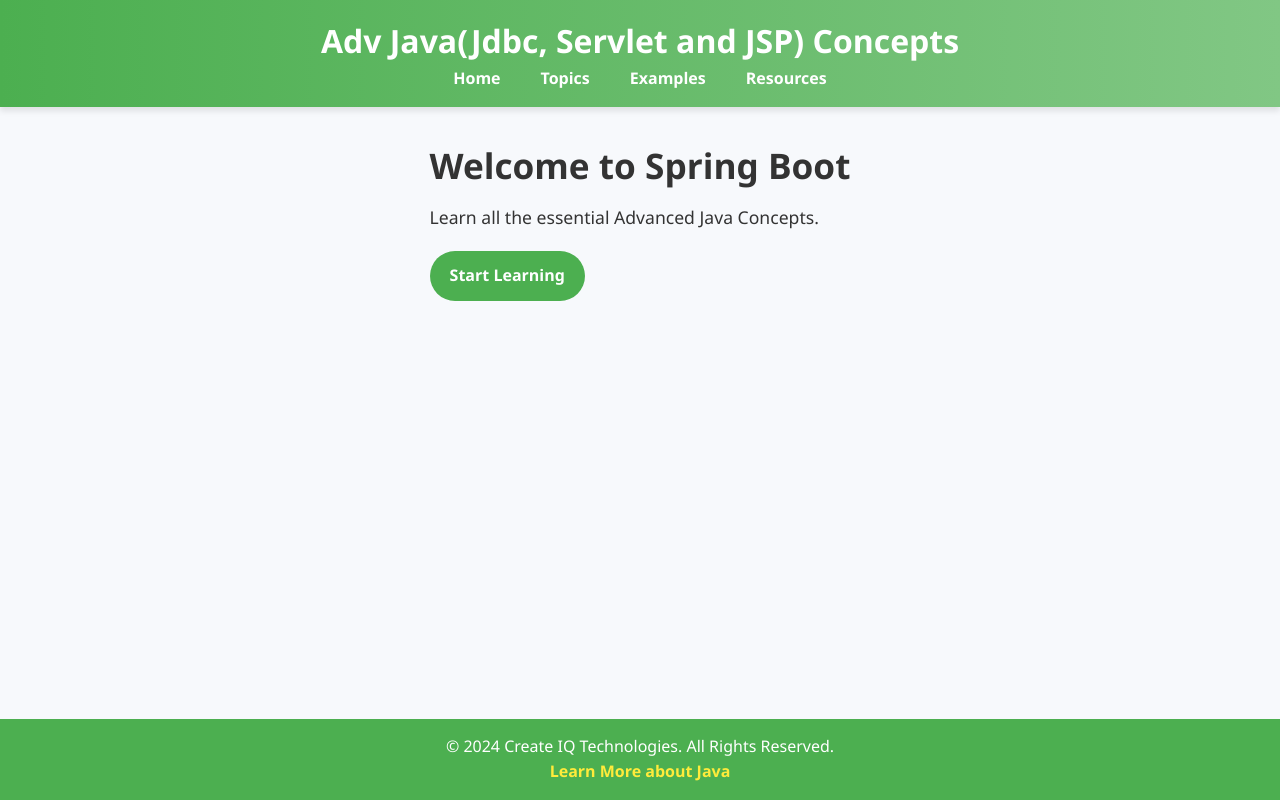
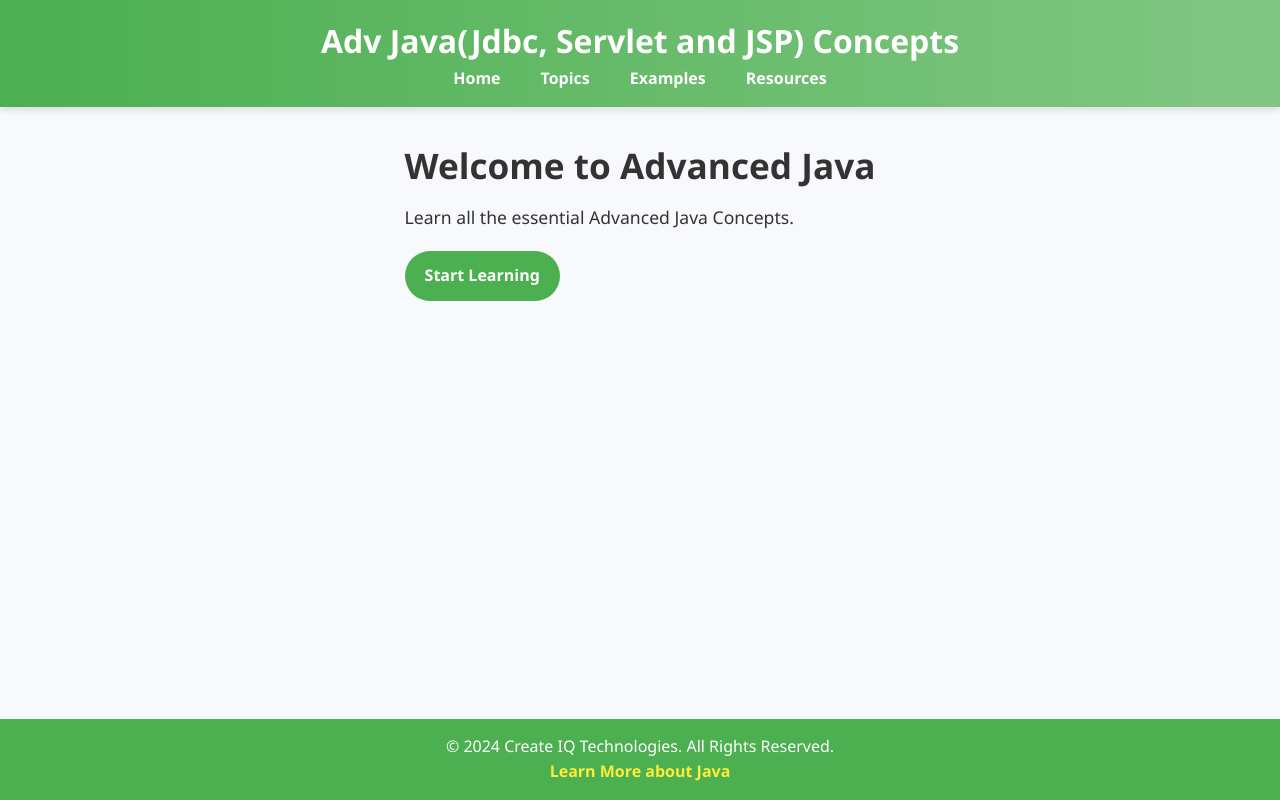
Before and after one commit to vidvaan/adv-java, a plain HTML site: page index.html in a window 1280 px wide. Drawn offline with Linux system fonts and the light colour scheme.

Commit message:
Update index.html

```diff
--- a/index.html
+++ b/index.html
@@ -21,7 +21,7 @@
 
   <main>
     <section>
-      <h2>Welcome to Spring Boot</h2>
+      <h2>Welcome to Advanced Java</h2>
       <p>Learn all the essential Advanced Java Concepts.</p>
       <a href="topics.html" class="button">Start Learning</a>
     </section>
```
